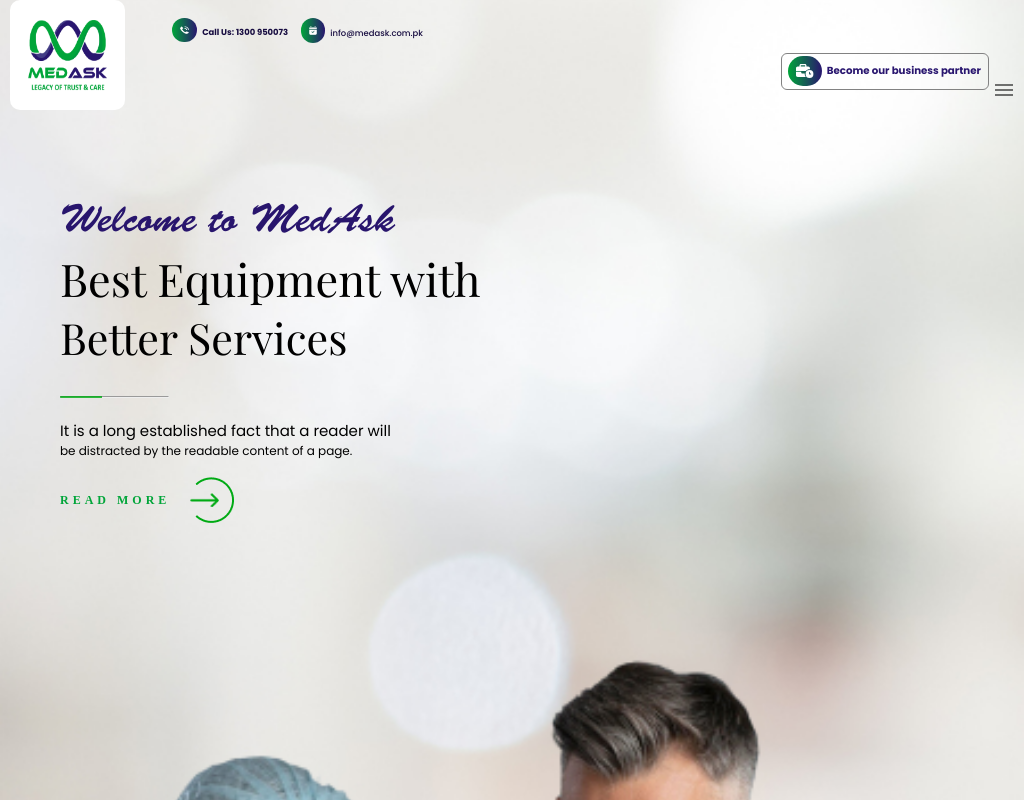
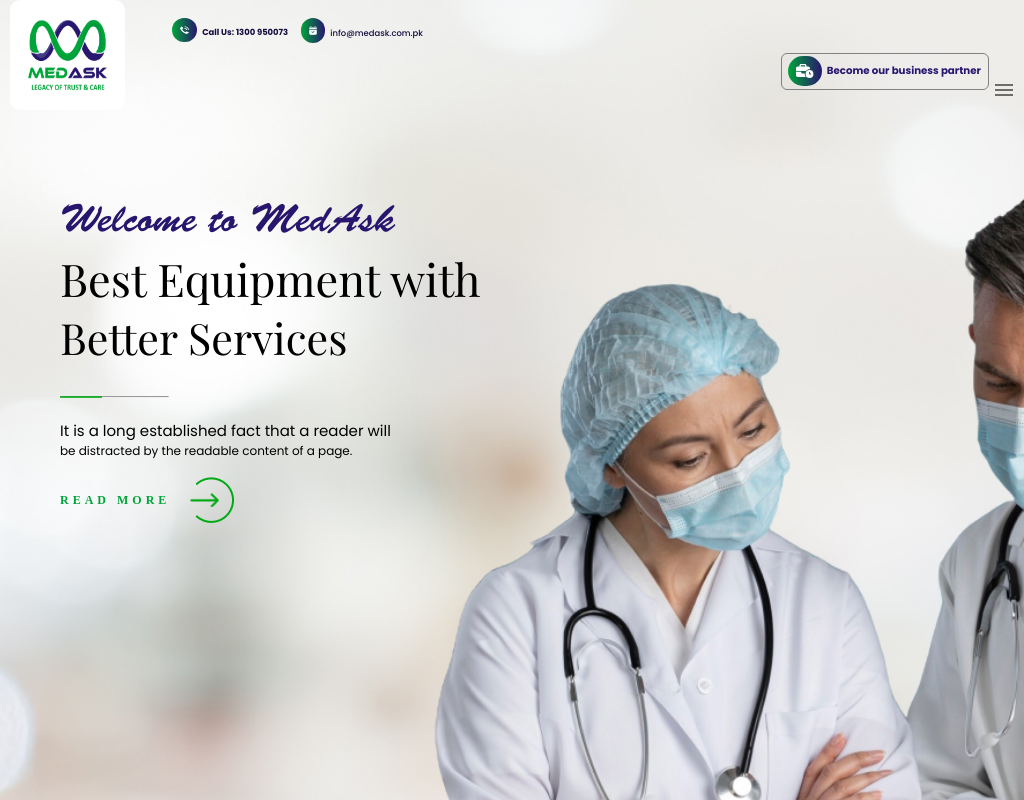
Before and after one commit to mussawir/medask, a React (Create React App) app: page / in a window 1024 px wide. Shown: the top 800 px of the page. Built offline with nearby package versions, Linux system fonts and the light colour scheme; a web font is replaced by a local one.

Commit message:
changes on App, Bnews,Header

```diff
--- a/src/components/Bnews.tsx
+++ b/src/components/Bnews.tsx
@@ -62,7 +62,7 @@ const Bnews: React.FC = () => {
             Breaking News:</span>
                 </button>
                 <div className={`text-boxsmallscreen ${slide ? 'slide-left' : ''}`}>
-                    <p style={{width: '290px'}}>{texts[currentIndex]}</p> {/* Display the current text */}
+                    <p style={{width: '350px'}}>{texts[currentIndex]}</p> {/* Display the current text */}
                     <div className='btn-g'>
                     <div className='btn-box-1' onClick={handleLeftClick}>
                         <img className='imgnonoesmallscreen' src={arrowleft} alt="Previous" />
--- a/src/components/Header.css
+++ b/src/components/Header.css
@@ -19,10 +19,45 @@
 .headerofsmallscreennavlinks {
     display: none;
 }
-
-@media screen and (max-width: 1208px) {
+@media screen and (max-width: 786px) {
     .navbar-container {
         background-image: url('../images/Section1Mob.jpg');
+        background-size: cover;
+        color: black;
+        position: relative;
+        background-position: center;
+        min-height: 1090.625px;
+        background-repeat: no-repeat;
+
+    }
+}
+/* @media (min-width: 680px) and (max-width: 786px) {
+    .navbar-container {
+        background-image: url('../images/firstSecTopBg.jpg');
+        background-size: cover;
+        color: black;
+        position: relative;
+        background-position: center;
+        min-height: 1090.625px;
+        background-repeat: no-repeat;
+
+    }
+  } */
+@media (min-width: 786px) and (max-width: 1040px) {
+    .navbar-container {
+        background-image: url('../images/firstSecTopBg.jpg');
+        background-size:auto ;
+        color: black;
+        position: relative;
+        background-position: center;
+        min-height: 1090.625px;
+        background-repeat: no-repeat;
+
+    }
+  }
+@media (min-width: 1040px) and (max-width: 1208px) {
+    .navbar-container {
+        background-image: url('../images/firstSecTopBg.jpg');
         background-size: cover;
         color: black;
         position: relative;
```
Also changed, not shown: src/App.css.
